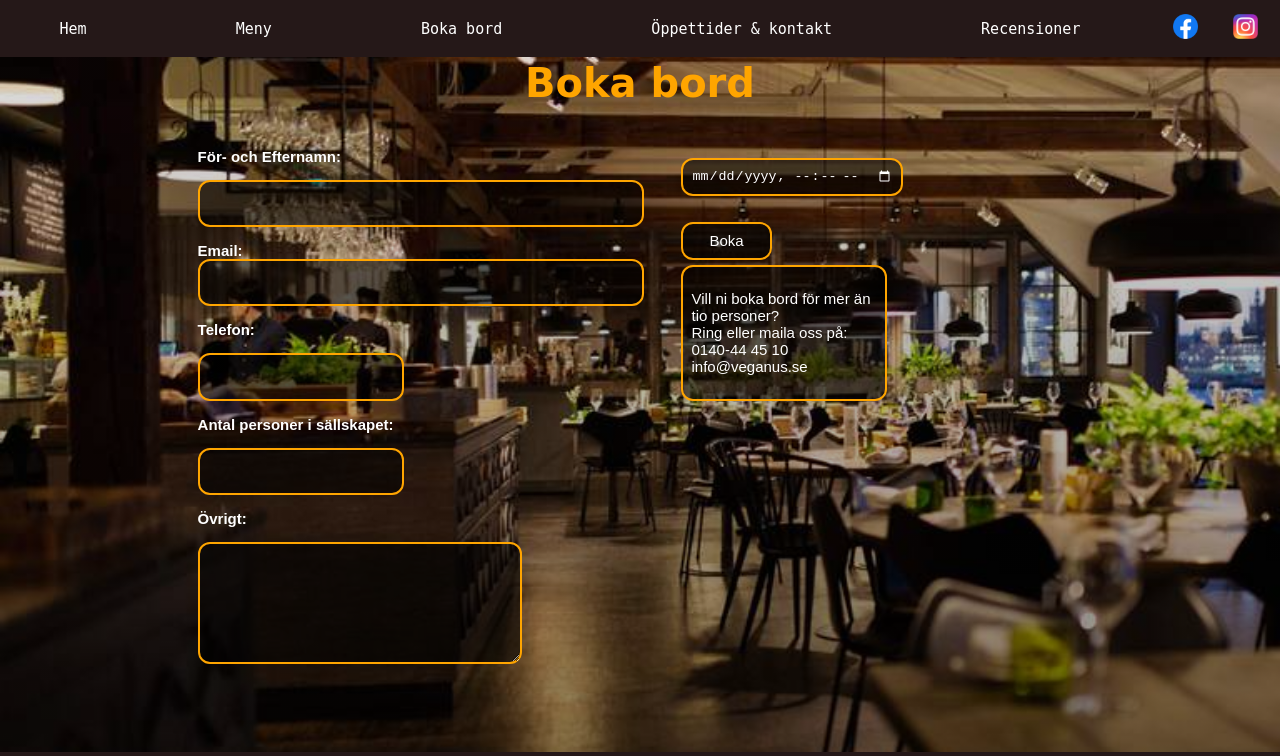
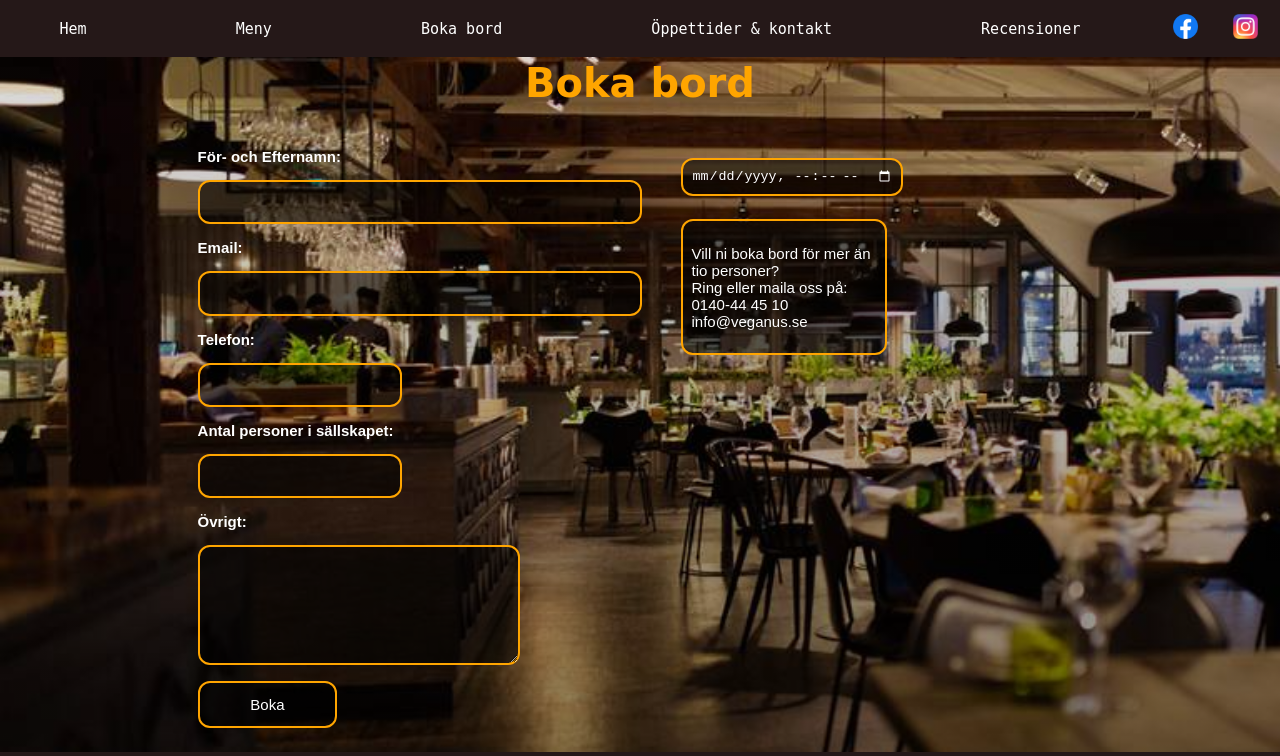
Before and after one commit to AymenDerraji/VeganUS, a website: page public/HTML/bord.html in a window 1280 px wide. Shown: the top 756 px of the page. Drawn offline with Linux system fonts and the light colour scheme.

Commit message:
JSON
Bokningsformuläret fungerar nu nästan med all in-data. Datum sparas inte som det ser ut nu.

```diff
--- a/index.js
+++ b/index.js
@@ -6,7 +6,7 @@ const { Console } = require("console");
 app.use(express.static("public"));
 const port = 5000;
 app.use(express.urlencoded({ extended: true }));
-const jsonFile = "public/JavaScript/bookings.json";
+const jsonFile = "public/bookings.json";
 
 app.get("/", (req, res) => {
     res.sendFile(__dirname + "/public/HTML/Index.html");
@@ -48,7 +48,7 @@ app.post("/booked", (req,res) => {
         if (err) throw err;
     });
 
-    res.send("<html><body><p>Inlägg skickat!</p><p>Du skickas nu till startsidan</p><script>var timer = setTimeout(function() {window.location='http://localhost:3000/HTML/index.html'}, 3000);</script></body></html>");
+    res.send("<script>var timer = setTimeout(function() {window.location='http://localhost:5000/'}, 500);</script>");
 });
 app.get("/oppettider", (req,res) => {
     res.sendFile(__dirname + "/public/HTML/oppettider.html");
--- a/public/HTML/bord.html
+++ b/public/HTML/bord.html
@@ -11,55 +11,29 @@
   <body onload="myFunction();">
     <nav class="navBar">
       <ul class="grid">
-      <li><a href="/">Hem</a></li>
-      <li><a href="/meny">Meny</a></li>
-      <li><a href="/bord">Boka bord</a></li>
-      <li><a href="/oppettider">Öppettider & kontakt</a></li>
-      <li><a href="/recensioner">Recensioner</a></li>
-      <li>
-          <a href="http://www.facebook.se"
-            ><img width="25" src="../images/fbLogo.png" alt="FB Logo"
-          /></a>
-        </li>
-        <li>
-          <a href="http://instagram.com"
-            ><img width="25" src="../images/instaLogo.png" alt="Insta Logo"
-          /></a>
-        </li>
+        <li><a href="/">Hem</a></li>
+        <li><a href="/meny">Meny</a></li>
+        <li><a href="/bord">Boka bord</a></li>
+        <li><a href="/oppettider">Öppettider & kontakt</a></li>
+        <li><a href="/recensioner">Recensioner</a></li>
+        <li><a href="http://www.facebook.se"><img width="25" src="../images/fbLogo.png" alt="FB Logo"/></a></li>
+        <li><a href="http://instagram.com"><img width="25" src="../images/instaLogo.png" alt="Insta Logo"/></a></li>
       </ul>
     </nav>
     <h1 class="type">Boka bord</h1>
     <div class="bookingform">
-      <form action="/booked"); method="post">
-        <p>
-          <label for="name"><b>För- och Efternamn:</b></label>
-        </p>
+      <form action="/booked"); method="post" onsubmit="alert('Din bokning är mottagen!');">
+        <p><label for="name"><b>För- och Efternamn:</b></label></p>
         <input class="br px1" id="name" name="name" type="text" size="50" />
-        <p>
-          <label for="mail"><b>Email:</b></label>
-          <input class="br px1" id="mail" type="email" size="50" />
-        </p>
-
-        <p>
-          <label for="ph"><b>Telefon:</b></label>
-        </p>
-        <input class="br px1" id="ph" type="tel" />
-        <p>
-          <label for="pax"><b>Antal personer i sällskapet:</b></label>
-        </p>
-        <input class="br px1" id="pax" type="number" list="defaultNumbers" />
+        <p><label for="mail"><b>Email:</b></label></p>
+        <input class="br px1" id="mail" name="email" type="email" size="50" />
+        <p><label for="ph"><b>Telefon:</b></label></p>
+        <input class="br px1" id="ph" name="tel" type="tel" />
+        <p><label for="pax"><b>Antal personer i sällskapet:</b></label></p>
+        <input class="br px1" id="pax" name="pax" type="number" list="defaultNumbers" />
         <span class="validity"></span>
-        <p>
-          <label for="comment"><b>Övrigt:</b></label>
-        </p>
-        <textarea
-          class="br px1"
-          id="comment"
-          rows="6"
-          cols="35"
-          minlength="2"
-          maxlength="500"
-        ></textarea>
+        <p><label for="comment"><b>Övrigt:</b></label></p>
+        <textarea class="br px1" id="comment" name="comment" rows="6" cols="35" minlength="2" maxlength="500"></textarea>
         <datalist id="defaultNumbers">
           <option value="1"></option>
           <option value="2"></option>
@@ -72,20 +46,13 @@
           <option value="9"></option>
           <option value="10"></option>
         </datalist>
+        <button class="butt butt2 br" style="vertical-align: middle"><span>Boka </span></button>
       </form>
     </div>
 
     <div class="kalender">
-      <input
-        class="br p1"
-        type="datetime-local"
-        id="datepicker"
-        required
-      /><br /><br />
-      <form onsubmit="alert('Din bokning är mottagen!');">
-        <button class="butt butt2 br" style="vertical-align: middle">
-          <span>Boka </span>
-        </button>
+      <input class="br p1" type="datetime-local" id="datepicker" required /><br /><br />
+
         <script>
           inputfield = document.getElementById("datepicker");
           var date = new Date();
@@ -105,7 +72,7 @@
             date.getSeconds();
           inputfield.setAttribute("min", datestring);
         </script>
-      </form>
+
       <div class="br p1 kalender">
         <p>
           Vill ni boka bord för mer än tio personer?<br />Ring eller maila oss
--- a/public/JavaScript/bord.js
+++ b/public/JavaScript/bord.js
@@ -1,5 +1,4 @@
 myFunction = function () {
-
 
     let request = new XMLHttpRequest(); //ny förfrågan
     request.open('GET', '../bookings.json', true);
--- a/public/bookings.json
+++ b/public/bookings.json
@@ -1,3 +1 @@
-[
-
-]
+[{"name":"Karin"},{"name":"Karin"},{"name":"Karin","email":"kleurenius@gmail.com","pax":"8","comment":"fönster"},{"name":"Karin","email":"kleurenius@gmail.com","tel":"0707310791","pax":"5","comment":"RUMPOR"}]
```
